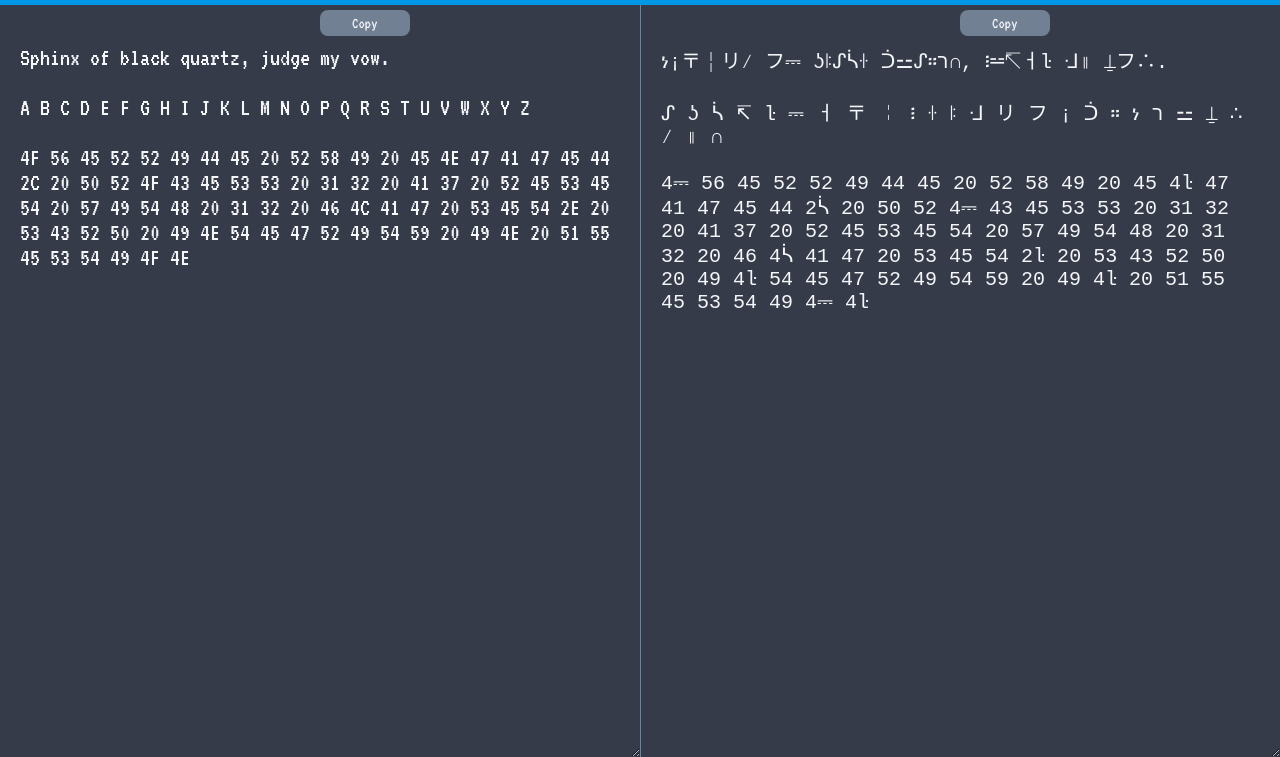
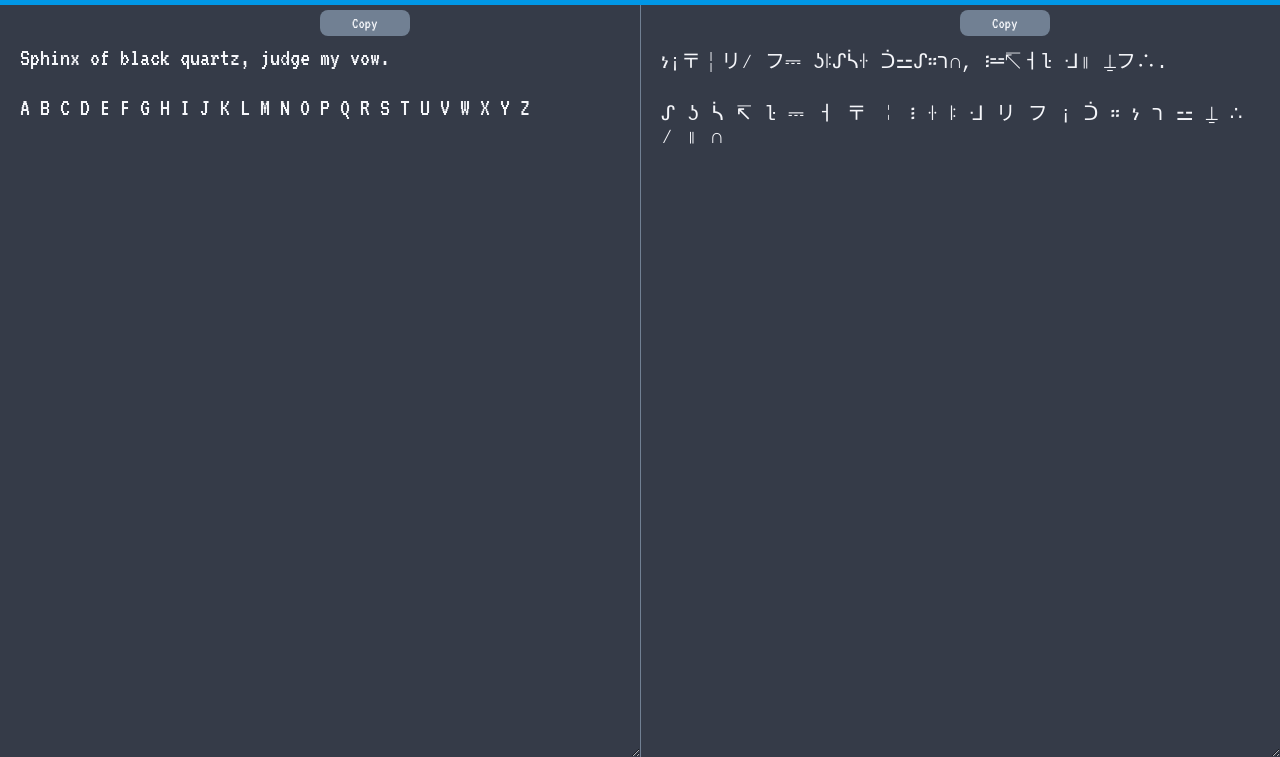
Before and after one commit to GuyInGrey/guyingrey.github.io, a plain HTML site: page sga/index.html in a window 1280 px wide. Shown: the part 43-800 px from the top of the page. Drawn offline with Linux system fonts and the light colour scheme.

Commit message:
Update index.html

```diff
--- a/sga/index.html
+++ b/sga/index.html
@@ -39,9 +39,7 @@
       <textarea onkeyup="normalChanged()" id="normalInput"
             style="font-family: 'VT323', monospace; font-size: 25px;">Sphinx of black quartz, judge my vow.
 
-A B C D E F G H I J K L M N O P Q R S T U V W X Y Z
-
-4F 56 45 52 52 49 44 45 20 52 58 49 20 45 4E 47 41 47 45 44 2C 20 50 52 4F 43 45 53 53 20 31 32 20 41 37 20 52 45 53 45 54 20 57 49 54 48 20 31 32 20 46 4C 41 47 20 53 45 54 2E 20 53 43 52 50 20 49 4E 54 45 47 52 49 54 59 20 49 4E 20 51 55 45 53 54 49 4F 4E</textarea>
+A B C D E F G H I J K L M N O P Q R S T U V W X Y Z</textarea>
     </div>
     <div class="textInputOuter">
       <button class="button copyButton" onclick="sgaCopy()">Copy</button>
```
